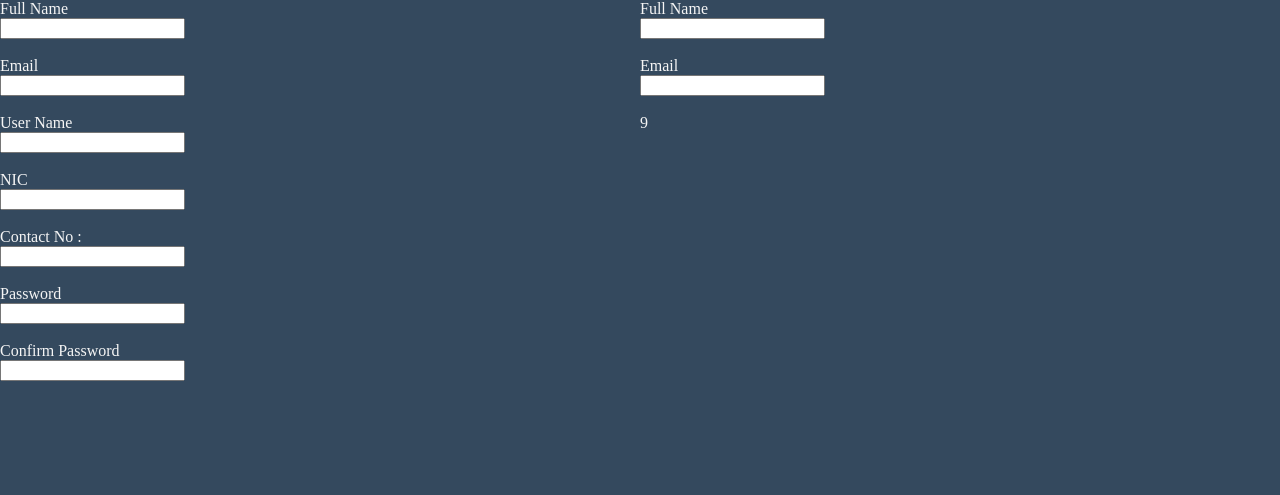
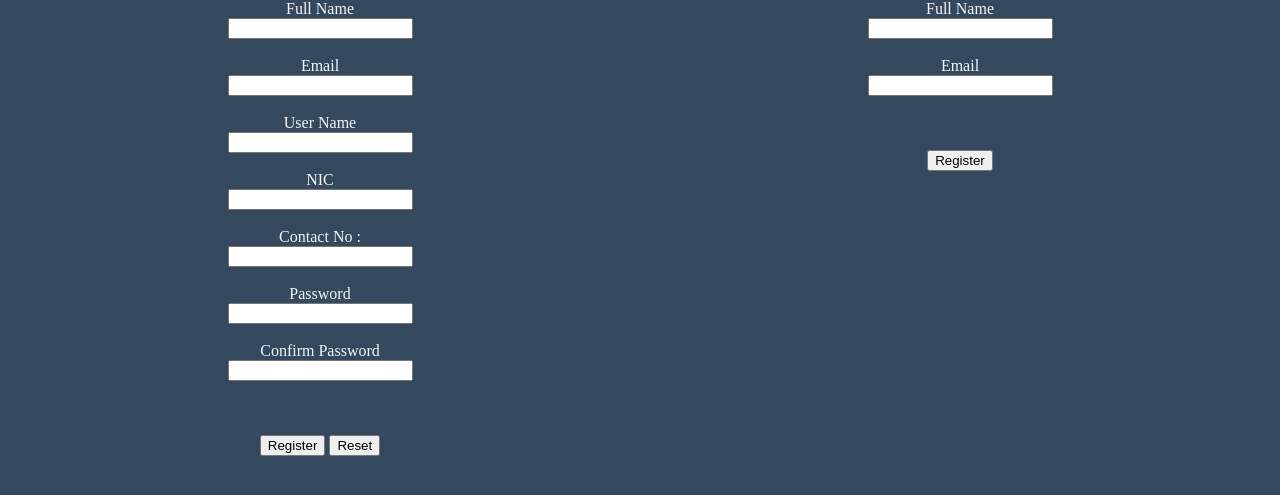
Before and after one commit to kavinda1995/SLMoviePortal, a PHP site: page /login.php in a window 1280 px wide. Shown: the part 60-555 px from the top of the page. Run offline with PHP 8.4, Linux system fonts and the light colour scheme.

Commit message:
login refurnished

```diff
--- a/css/style.css
+++ b/css/style.css
@@ -51,5 +51,14 @@ body{
 }
 
 .login_form{
+    width: 50%;
+    float: left;
+}
 
+.form_reg{
+    text-align: center;
 }
+
+.login_form{
+    text-align: center;
+}
--- a/login.php
+++ b/login.php
@@ -6,7 +6,7 @@
     <body>
         <?php include('./import/nav.php'); ?>
         <div class="register_form" style="color : whitesmoke;">
-            <form>
+            <form class="form_reg">
                 <label>Full Name</label></br>
                 <input type="text" name="fname" class="input_fill"></br></br>
                 <label>Email</label></br>
@@ -21,14 +21,21 @@
                 <input type="password" name="password" class="input_fill"></br></br>
                 <label>Confirm Password</label></br>
                 <input type="password" name="confirm_password" class="input_fill"></br></br>
+                </br>
+                </br>
+                <button type="submit">Register</button>
+                <button type="reset">Reset</button>
             </form>
         </div>
         <div class="login_form" style="color : whitesmoke;">
-            <form>
+            <form class="form_login">
                 <label>Full Name</label></br>
                 <input type="text" name="fname" class="input_fill"></br></br>
                 <label>Email</label></br>
-                <input type="email" name="email" class="input_fill"></br></br>9
+                <input type="email" name="email" class="input_fill"></br></br>
+                </br>
+                </br>
+                <button type="submit">Register</button>
             </form>
         </div>
     </body>
```
